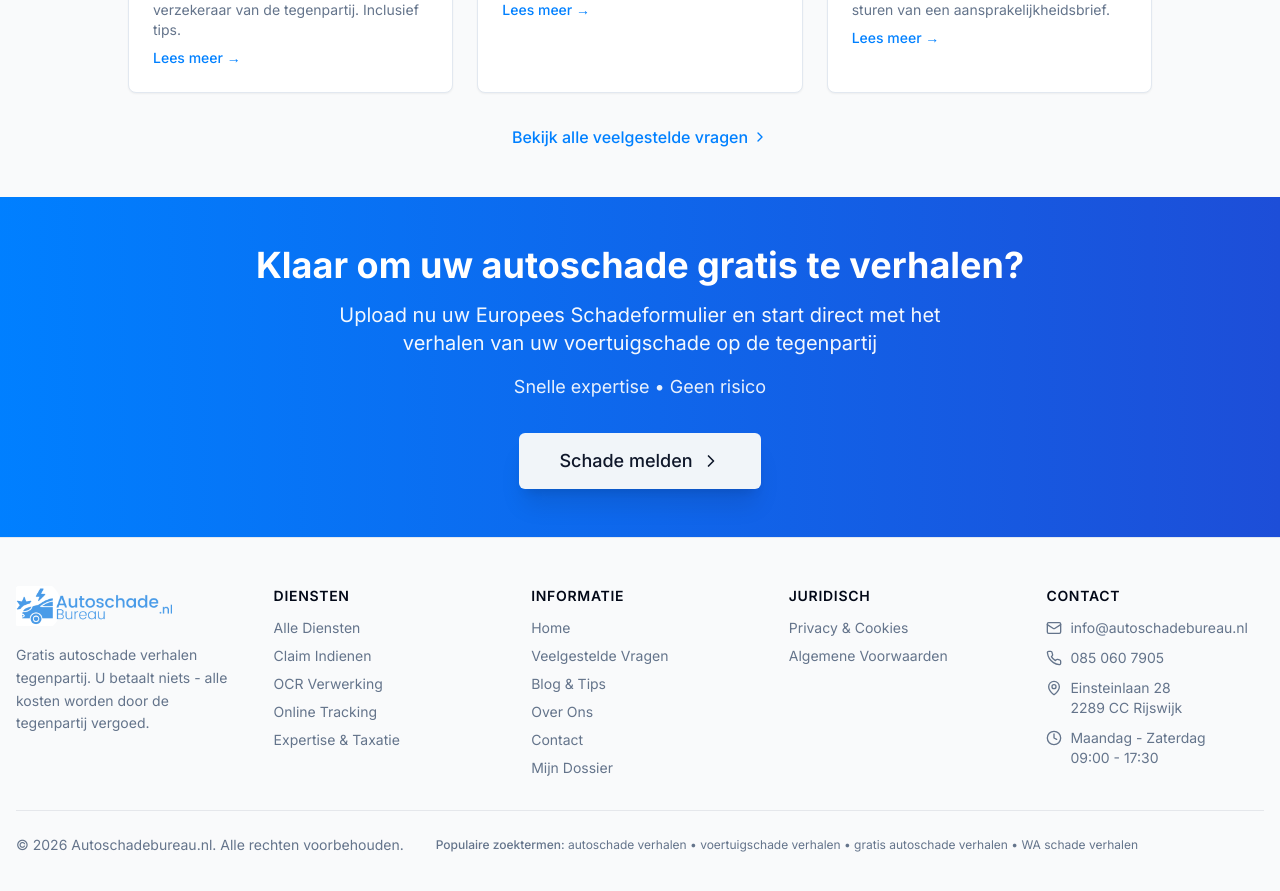
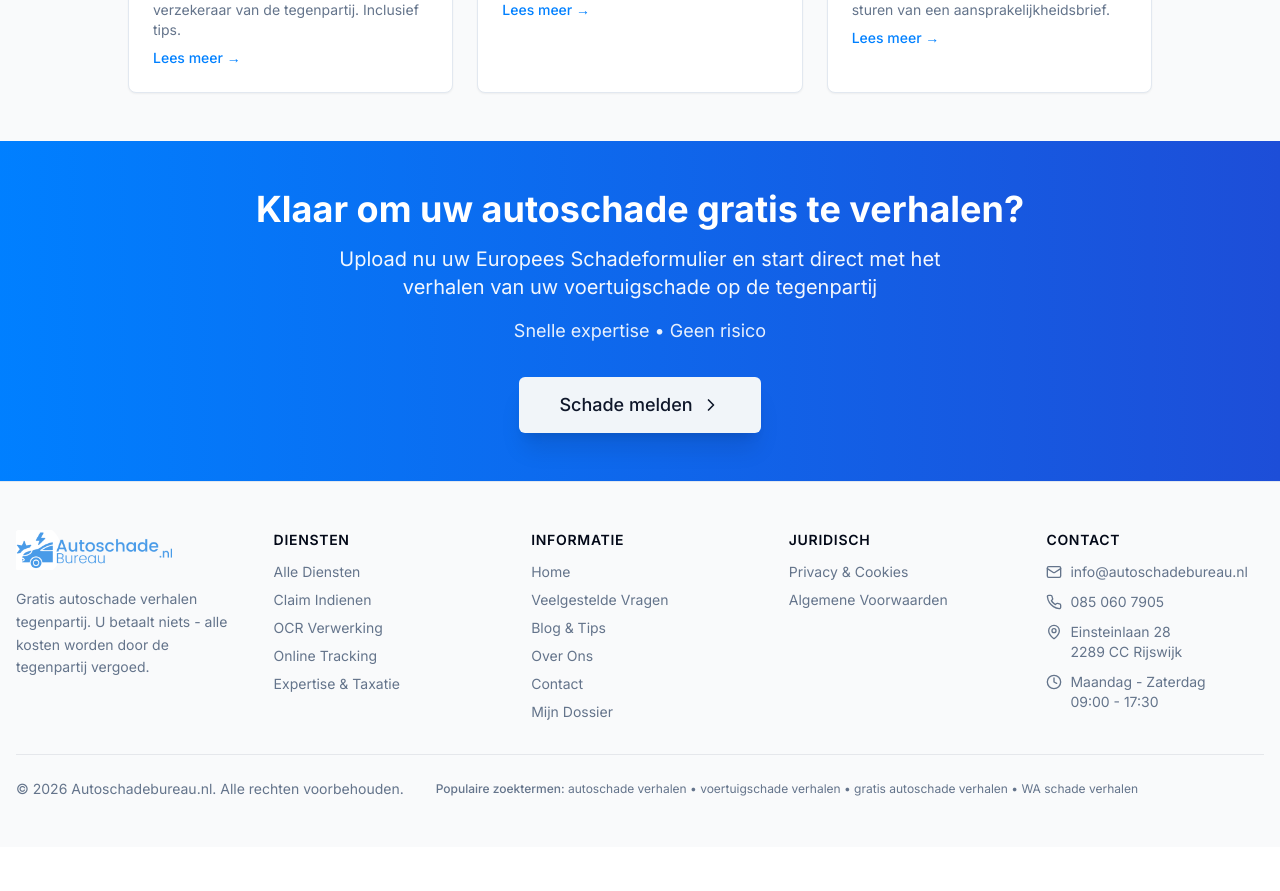
Before and after one commit to Championne/Gratisschadeverhalen.nl, a Next.js app: page / in a window 1280 px wide. Shown: the part 7780-8671 px from the top of the page. After the commit the page ends 8627 px from the top, so only its background shows below. Built offline with nearby package versions, Linux system fonts and the light colour scheme; no server answers.

Commit message:
Remove misplaced FAQ link from guides section

```diff
--- a/app/page.tsx
+++ b/app/page.tsx
@@ -1520,12 +1520,6 @@ export default function HomePage() {
                 </Link>
               </div>
 
-              <div className="text-center mt-8">
-                <Link href="/veelgestelde-vragen" className="inline-flex items-center text-primary hover:underline font-medium">
-                  Bekijk alle veelgestelde vragen
-                  <ChevronRight className="ml-1 h-4 w-4" />
-                </Link>
-              </div>
             </div>
           </div>
         </section>
```
